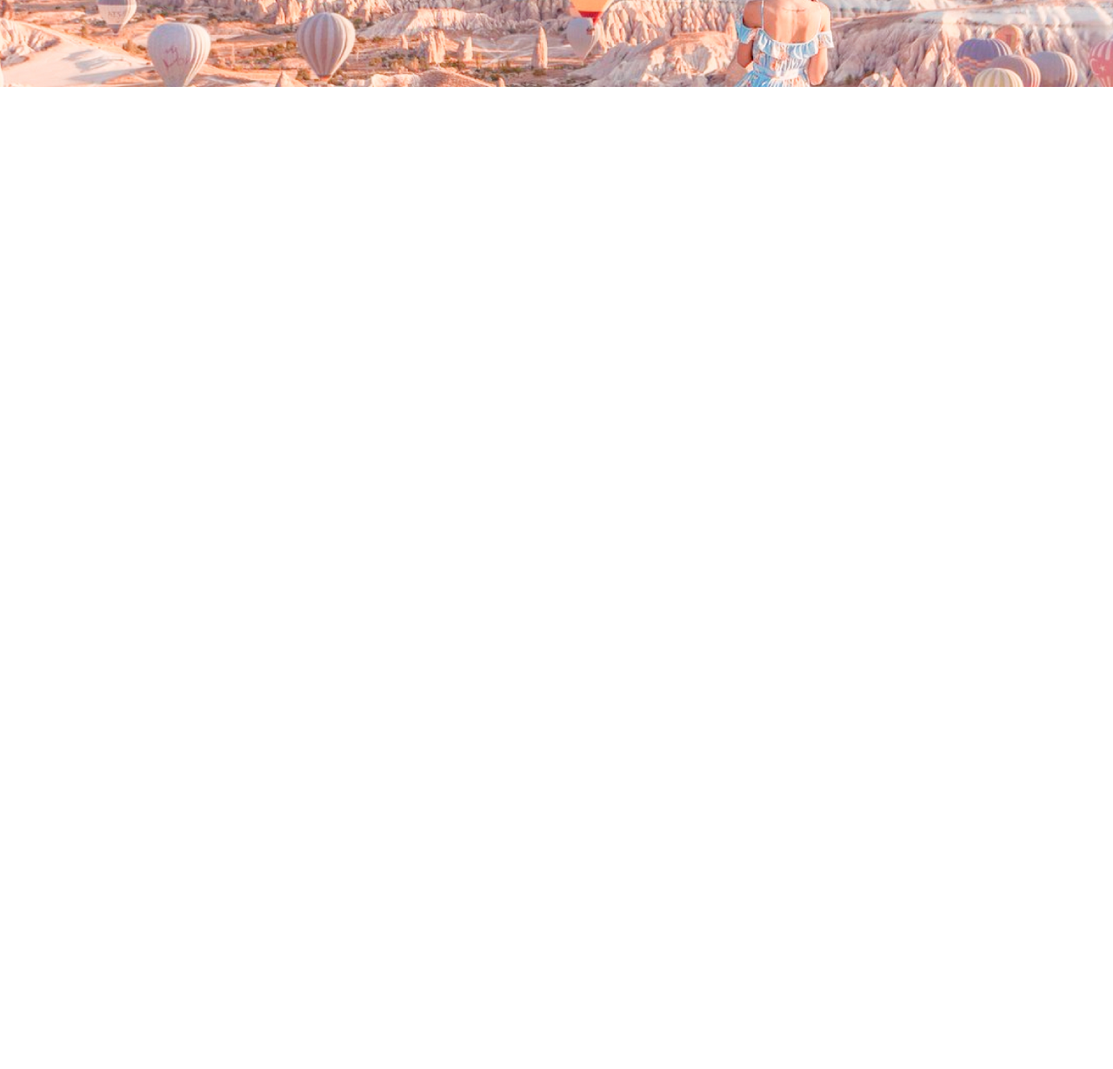
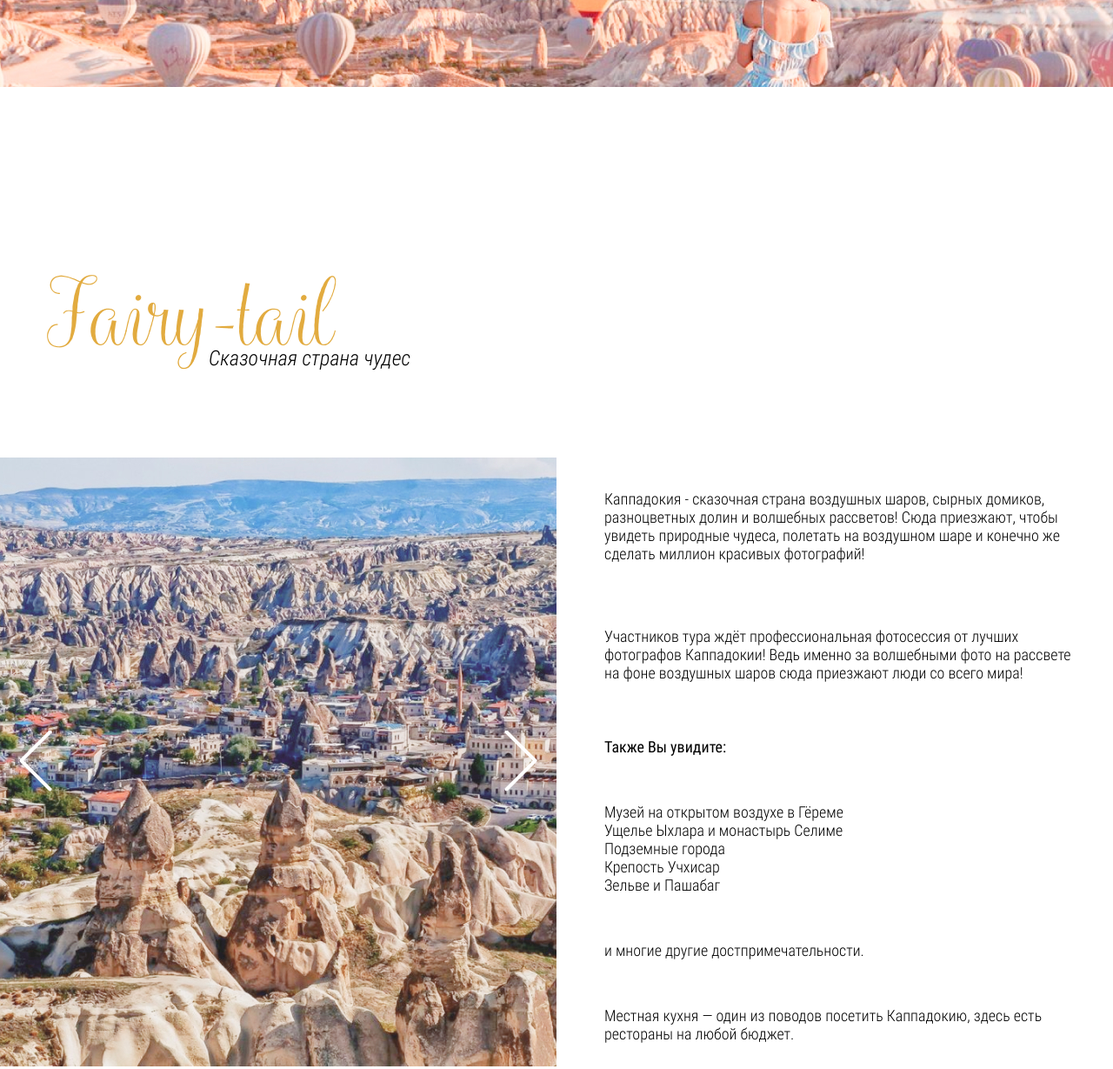
Before and after one commit to xraplol313/4-maket, a plain HTML site: page index.html in a window 1280 px wide. Shown: the part 700-1929 px from the top of the page at 87% size. Before the commit the page ends 800 px from the top, so only its background shows below. Drawn offline with nearby package versions, Linux system fonts and the light colour scheme.

Commit message:
sections fairy-tail ready
Первая секция макета готова

```diff
--- a/css/style.css
+++ b/css/style.css
@@ -60,6 +60,27 @@ a {
     padding: 0 15px;
 }
 
+.page-section {
+    margin: 200px 0;
+}
+.title {
+    font-size: 96px;
+    line-height: 128px;
+    color: #E2AB3F;
+    font-family: 'balqis';
+    font-weight: 300;
+    margin-bottom: 100px;
+}
+
+.title span {
+    font-size: 24px;
+    line-height: 28px;
+    color: #000000;
+    font-family: 'RobotoCondensed-LightItalic';
+    display: block;
+    margin-top: -30px;
+    margin-left: 185px;
+}
 .header {
     background-image: url(../images/header__logo.jpg);
     height: 100vh;
@@ -122,3 +143,67 @@ a {
     margin-right: 85px;
 
 }
+
+.Fairy-tail {
+
+}
+
+.slick-btn {
+    position: absolute;
+    top: 50%;
+    transform: translateY(-50%);
+    z-index: 5;
+    cursor: pointer;
+    background-color: transparent;
+    border: none;
+    outline: none;
+}
+.slick-prev {
+    left: 0;
+}
+.slick-next {
+    right: 0;
+}
+
+.Fairy-tail__title {
+}
+
+.Fairy-tail__inner {
+    position: relative;
+}
+.Fairy-tail__slider {
+    width: 50%;
+}
+.Fairy-tail__items {
+}
+.Fairy-tail__content {
+}
+.Fairy-tail__container {
+    max-width: 1230px;
+    padding: 0 15px;
+    margin: 0 auto;
+    position: absolute;
+    top: 0;
+    bottom: 0;
+    left: 0;
+    right: 0;
+}
+.Fairy-tail__body {
+    width: 50%;
+    margin-left: auto;
+    padding-left: 55px;
+    display: flex;
+    flex-direction: column;
+    justify-content: space-around;
+    height: 100%;
+}
+.Fairy-tail__text {
+    padding: 10px 0;
+}
+.fairy-tail__body-title {
+    font-family: 'RobotoCondensed-Regular';
+}
+.Fairy-tail__list {
+}
+.fairy-tail__text {
+}
--- a/index.html
+++ b/index.html
@@ -38,6 +38,54 @@
 		</div>
 	</header>
 
+	<section class="Fairy-tail page-section">
+		<div class="container">
+			<h3 class="Fairy-tail__title title">
+				Fairy-tail
+				<span>Сказочная страна чудес</span>
+			</h3>
+		</div>
+		<div class="Fairy-tail__inner">
+			<div class="Fairy-tail__slider">
+				<div class="Fairy-tail__items"><img src="./images/Fairy-tail_slider1.jpg" alt=""></div>
+				<div class="Fairy-tail__items"><img src="./images/Fairy-tail_slider2.jpg" alt=""></div>
+				<div class="Fairy-tail__items"><img src="./images/Fairy-tail_slider3.jpg" alt=""></div>
+			</div>
+			<div class="Fairy-tail__content">
+				<div class="Fairy-tail__container">
+					<div class="Fairy-tail__body">
+						<p class="Fairy-tail__text">
+							Каппадокия - сказочная страна воздушных шаров, сырных домиков, разноцветных долин и
+							волшебных рассветов!
+							Сюда приезжают, чтобы увидеть природные чудеса, полетать на воздушном шаре и конечно же
+							сделать миллион красивых фотографий!
+						</p>
+						<p class="Fairy-tail__text">
+							Участников тура ждёт профессиональная фотосессия от лучших фотографов Каппадокии!
+							Ведь именно за волшебными фото на рассвете на фоне воздушных шаров сюда приезжают люди со
+							всего мира!
+						</p>
+						<div class="fairy-tail__body-title">
+							Также Вы увидите:
+						</div>
+						<ul class="Fairy-tail__list">
+							<li>Музей на открытом воздухе в Гёреме</li>
+							<li>Ущелье Ыхлара и монастырь Селиме</li>
+							<li>Подземные города</li>
+							<li>Крепость Учхисар</li>
+							<li>Зельве и Пашабаг</li>
+						</ul>
+						<p class="fairy-tail__text">
+							и многие другие достпримечательности.
+						</p>
+						<p class="fairy-tail__text">
+							Местная кухня — один из поводов посетить Каппадокию, здесь есть рестораны на любой бюджет.
+						</p>
+					</div>
+				</div>
+			</div>
+		</div>
+	</section>
 
 	<script src="https://code.jquery.com/jquery-3.5.0.min.js"
 		integrity="sha256-xNzN2a4ltkB44Mc/Jz3pT4iU1cmeR0FkXs4pru/JxaQ=" crossorigin="anonymous"></script>
--- a/js/main.js
+++ b/js/main.js
@@ -1,21 +1,9 @@
 $(function () {
-    $('.reviews-slider').slick({
-        infinite: true,
-        slidesToShow: 2,
-        slidesToScroll: 2,
-        arrows: false,
-        dots: true,
-        responsive: [
-            {
-                breakpoint: 1106,
-                settings: {
-                    slidesToScroll: 1,
-                    infinite: true,
-                    dots: true,
-                    slidesToShow: 1
-                }
-            },
-        ]
+    $('.Fairy-tail__slider').slick({
+        prevArrow: '<button type="button" class="slick-btn slick-prev"><img src="images/arrow-back.svg" alt=""></button>',
+        nextArrow: '<button type="button" class="slick-btn slick-next"><img src="images/arrow-next.svg" alt=""></button>',
+        autoplay: true,
+        fade:true
     });
 
     $('.btn__menu').on('click', function () {
```
Also changed, not shown: images/Fairy-tail_slider1.jpg (added), images/Fairy-tail_slider2.jpg (added), images/Fairy-tail_slider3.jpg (added), images/arrow-back.svg (added), images/arrow-next.svg (added).
